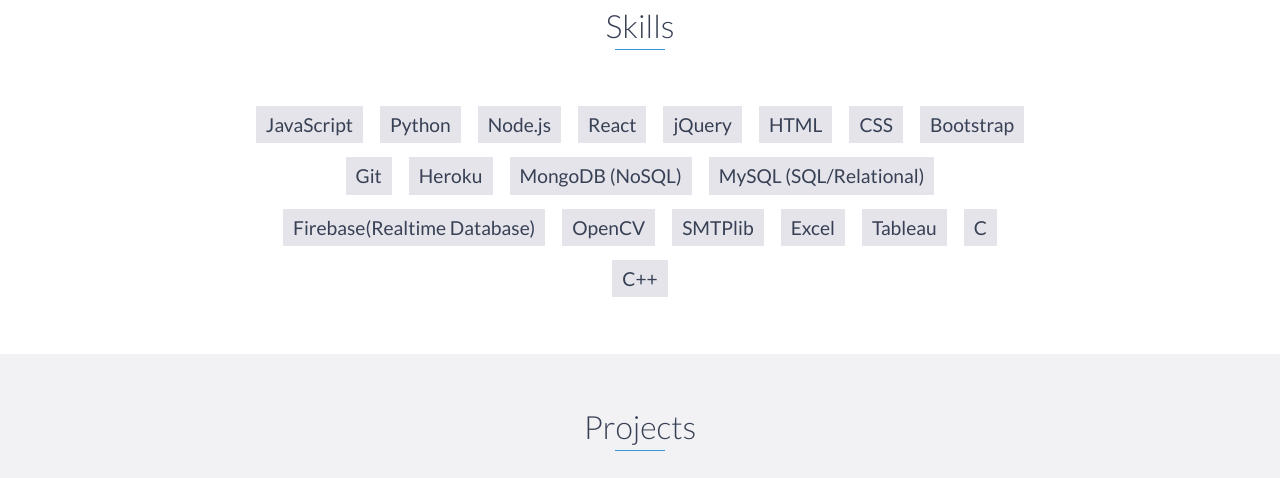
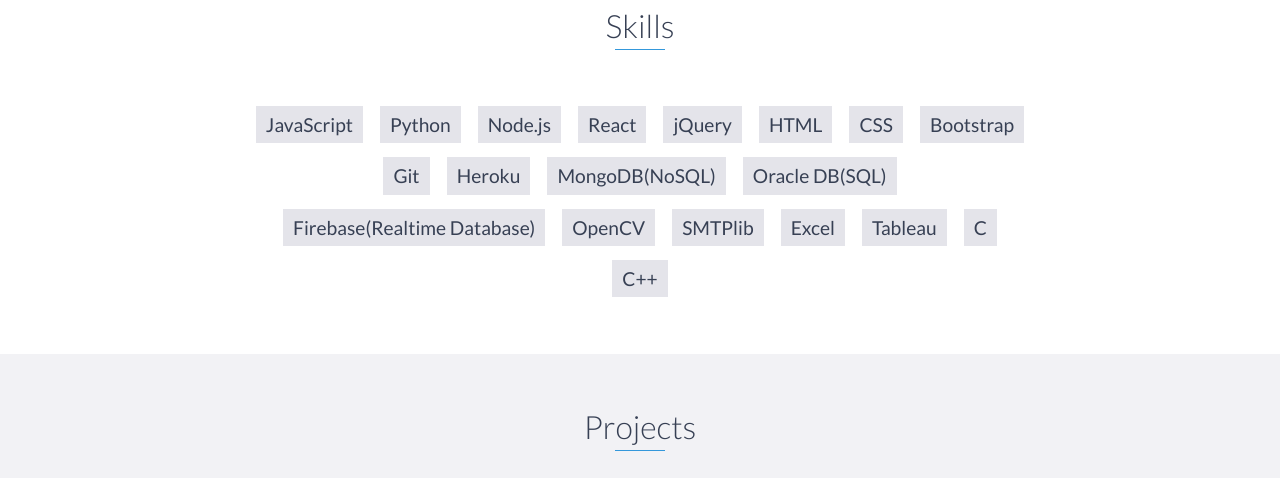
Before and after one commit to phanindra-max/my-port, a plain HTML site: page index.html in a window 1280 px wide. Shown: the part 2059-2537 px from the top of the page. Drawn offline with nearby package versions, Linux system fonts and the light colour scheme.

Commit message:
Updated my skills

```diff
--- a/index.html
+++ b/index.html
@@ -146,8 +146,8 @@
             <li>Bootstrap</li>
             <li>Git</li>
             <li>Heroku</li>
-            <li>MongoDB (NoSQL)</li>
-            <li>MySQL (SQL/Relational)</li>
+            <li>MongoDB(NoSQL)</li>
+            <li>Oracle DB(SQL)</li>
             <li>Firebase(Realtime Database)</li>
             <li>OpenCV</li>
             <li>SMTPlib</li>
```
